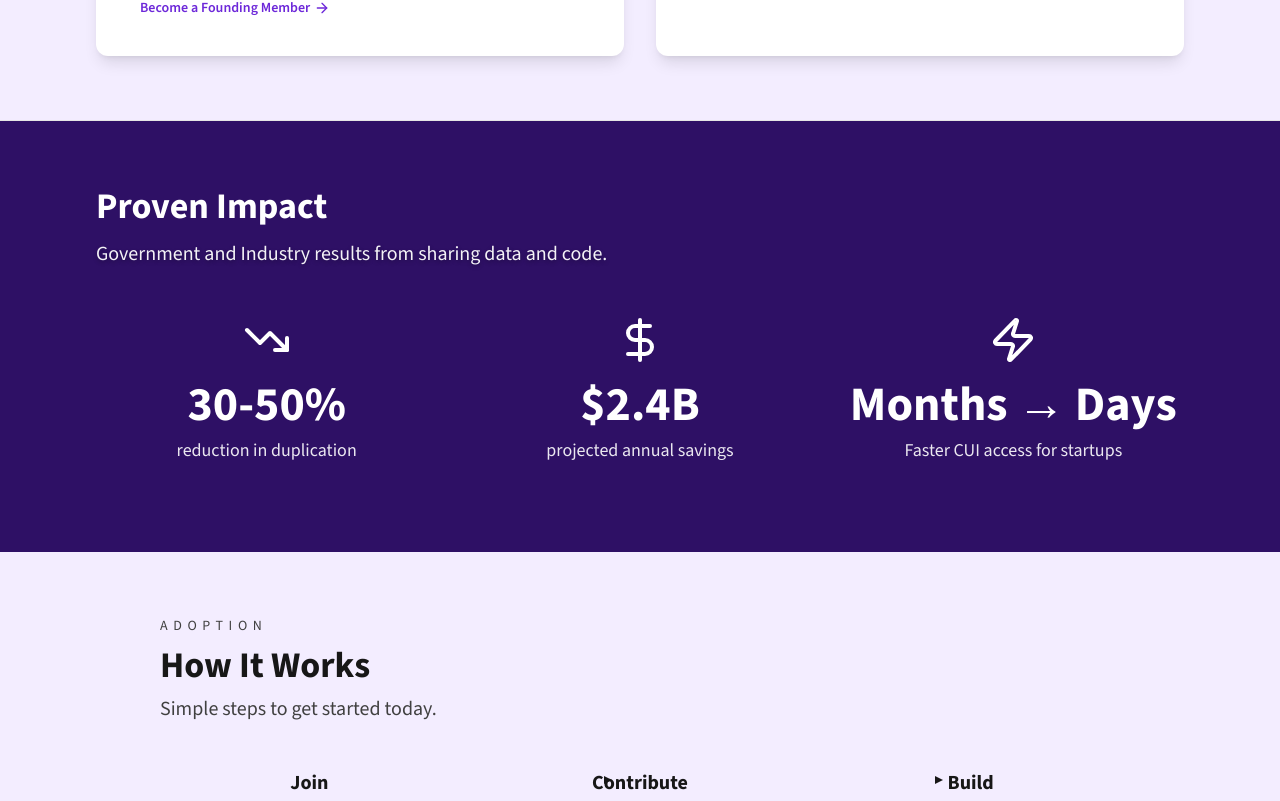
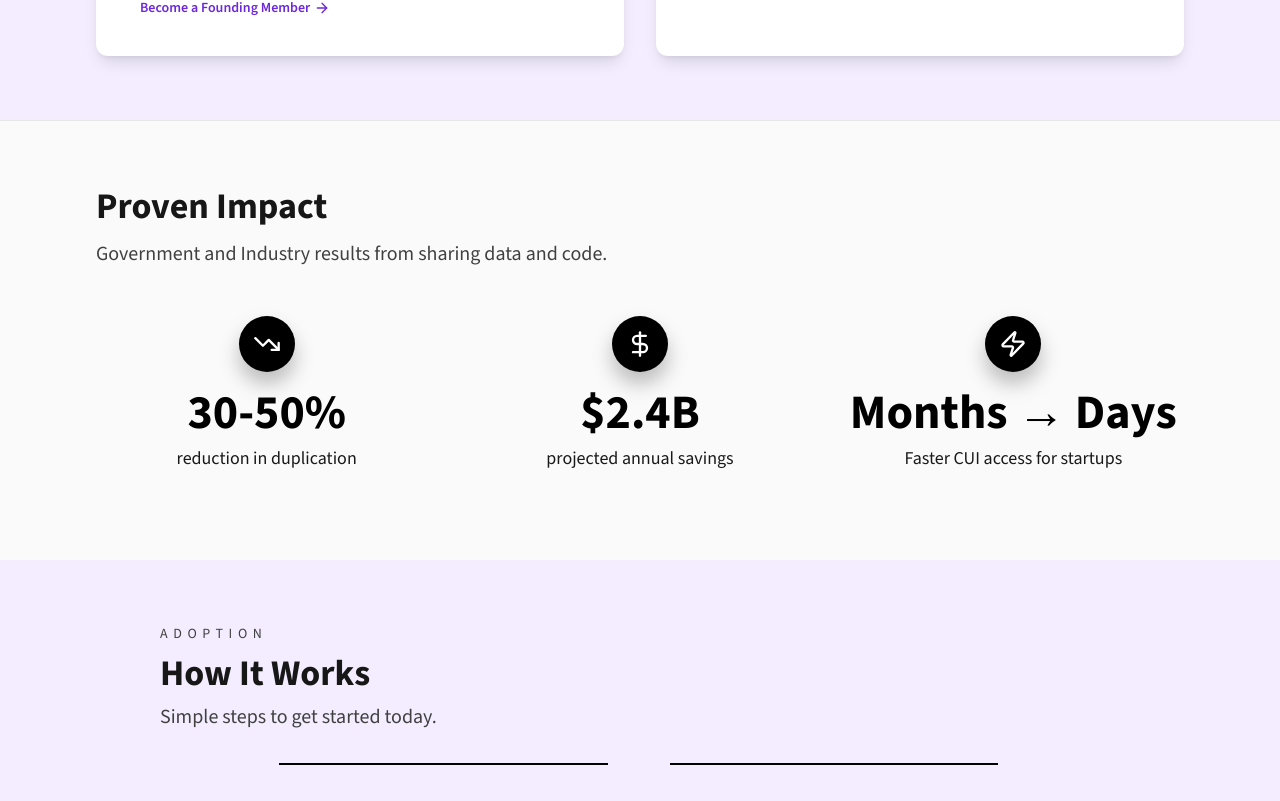
Before and after one commit to m4ndolore/defense_commons, a Next.js app: page / in a window 1280 px wide. Shown: the part 1879-2680 px from the top of the page. Built offline with nearby package versions, Linux system fonts and the light colour scheme.

Commit message:
updated copy

```diff
--- a/components/home/HowItWorks.tsx
+++ b/components/home/HowItWorks.tsx
@@ -37,14 +37,12 @@ export default function HowItWorks() {
         <div className="grid md:grid-cols-3 gap-8 mb-12">
           {steps.map((step, index) => (
             <div key={step.number} className="text-center group">
-              <div className="relative mb-6">
-                <div className="hidden w-16 h-16 mx-auto bg-primary-800 text-white rounded-full flex items-center justify-center text-2xl font-bold group-hover:bg-primary-700 transition-white">
-                  <span>{step.number}</span>
-                </div>
-                {index < steps.length - 1 && (
-                  <div className="hidden md:block absolute top-8 left-1/2 w-full h-0.5 bg-primary-200">
-                    <div className="absolute right-0 top-1/2 transform translate-x-1/2 -translate-y-1/2 w-0 h-0 border-l-8 border-l-primary-200 border-y-4 border-y-transparent"></div>
-                  </div>
+              <div className="relative mb-10 min-h-[0.5rem]">
+                {index === 0 && (
+                  <div className="hidden md:block absolute top-2 left-2/5 w-[110%] h-0.5 bg-black"></div>
+                )}
+                {index === 1 && (
+                  <div className="hidden md:block absolute top-2 left-3/5 w-[110%] h-0.5 bg-black"></div>
                 )}
               </div>
 
--- a/components/home/ImpactStats.tsx
+++ b/components/home/ImpactStats.tsx
@@ -27,13 +27,13 @@ const stats = [
 
 export default function ImpactStats() {
   return (
-    <Section background="gradient" className="text-white">
+    <Section background="gray" className="text-black">
       <Container>
         <div className="text-left mb-12">
-          <h2 className="text-3xl sm:text-4xl font-display font-bold text-white mb-3">
+          <h2 className="text-3xl sm:text-4xl font-display font-bold text-black mb-3">
             Proven Impact
           </h2>
-          <p className="text-xl text-white/90">
+          <p className="text-xl text-black/90">
             Government and Industry results from sharing data and code.
           </p>
         </div>
@@ -45,11 +45,13 @@ export default function ImpactStats() {
             return (
               <div key={stat.id} className="text-center group">
                 <div className="mb-6 transform group-hover:scale-110 transition-transform duration-200">
-                  <Icon className="h-12 w-12 text-icd-gold mx-auto mb-4" />
-                  <div className="text-5xl font-bold text-white mb-2">
+                  <div className="mx-auto mb-4 inline-flex items-center justify-center rounded-full bg-black text-white w-14 h-14 shadow-[0_12px_20px_rgba(0,0,0,0.25)]">
+                    <Icon className="h-7 w-7" />
+                  </div>
+                  <div className="text-5xl font-bold text-black mb-2">
                     {stat.value}
                   </div>
-                  <div className="text-lg text-white/90">
+                  <div className="text-lg text-black/90">
                     {stat.label}
                   </div>
                 </div>
```
